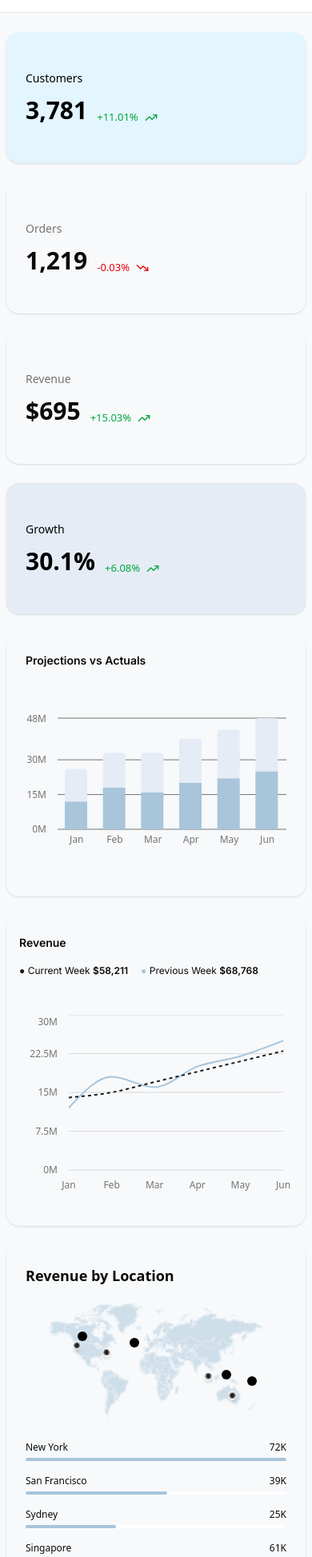
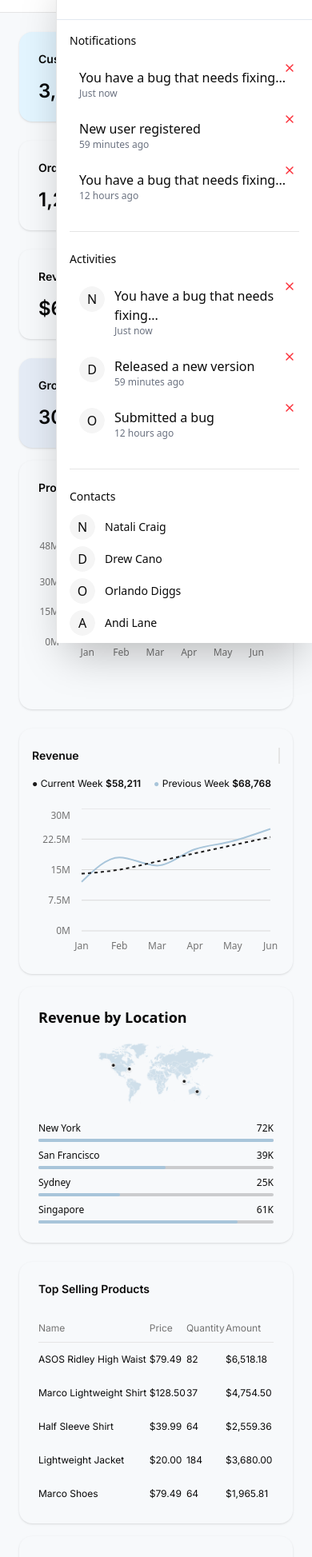
Before and after one commit to PravinSliet123/juspay-ui-assesment, a React app: page / in a window 390 px wide. Shown: the part 40-1987 px from the top of the page at 80% size. Built offline with nearby package versions, Linux system fonts and the light colour scheme; the HTML template or start-up script is replaced by a standard one.

Commit message:
mobile responsive design added

```diff
--- a/src/components/common/Header.jsx
+++ b/src/components/common/Header.jsx
@@ -24,11 +24,11 @@ export default function Header({ open, setOpen }) {
       <div className="hidden md:flex items-center gap-2 text-sm text-muted-foreground">
         <SidebarTrigger className="cursor-pointer" />
         <Star size={20} fill="#1C1C1C1A" className="cursor-pointer" />
-        <span className="font-inter font-normal text-[14px] leading-[20px] tracking-normal">
+        <span className="font-inter font-normal text-[14px] leading-[20px] tracking-normal dark:text-[#FFFFFF66] text-[#1C1C1C66] ">
           Dashboards
         </span>
         <span>/</span>
-        <span className="font-inter font-normal text-[14px] leading-[20px] tracking-normal text-[#1C1C1C]">
+        <span className="font-sans font-normal text-sm leading-[20px] text-center align-middle text-[#1C1C1C] dark:text-[#FFFFFF] ">
           Default
         </span>
       </div>
--- a/src/components/common/Notifications.jsx
+++ b/src/components/common/Notifications.jsx
@@ -64,7 +64,7 @@ export default function NotificationSidebar({ open, setOpen }) {
             animate={{ x: 0 }}
             exit={{ x: "100%" }}
             transition={{ type: "spring", stiffness: 300, damping: 30 }}
-            className="fixed top-0 right-0 h-full bg-white dark:bg-black w-80 shadow-2xl border-l flex flex-col"
+            className=" lg:relative fixed top-0 right-0 h-full bg-white dark:bg-black w-80 shadow-2xl border-l flex flex-col"
           >
             {/* Header */}
             <div className="p-4 flex justify-between items-center border-b border-slate-200">
@@ -75,7 +75,7 @@ export default function NotificationSidebar({ open, setOpen }) {
             </div>
 
             {/* Scrollable content */}
-            <div className="flex-1 overflow-y-auto max-h-screen p-4 space-y-6">
+            <div className="flex-1 overflow-y-auto h-full p-4 space-y-6">
               {/* Notifications */}
               <div>
                 <h3 className="text-sm font-medium mb-3">Notifications</h3>
--- a/src/components/ecommerce/Reports.jsx
+++ b/src/components/ecommerce/Reports.jsx
@@ -49,6 +49,7 @@ const chartConfig = {
     color: "var(--chart-2)",
   },
 };
+
 export default function ShadcnDashboard() {
   const { theme } = useTheme();
 
@@ -56,80 +57,83 @@ export default function ShadcnDashboard() {
   const mobileColor = theme === "dark" ? "#C6C7F8" : "#1C1C1C";
   return (
     <div className="min-h-screen py-4 text-foreground">
-      <div className="max-w-[1300px] mx-auto space-y-6">
+      <div className=" px-4 mx-auto space-y-6">
         {/* Top row */}
-        <div className="grid grid-cols-1 lg:grid-cols-12 gap-6 items-stretch">
+        <div className="flex w-full justify-between lg:flex-row flex-col gap-4  ">
           {/* Left small cards */}
-          <div className="grid grid-cols-1 sm:grid-cols-2 gap-6 lg:col-span-6 h-full">
+          <div className="grid grid-cols-1 sm:grid-cols-2 gap-6 lg:col-span-6 h-full w-full lg:w-1/2">
             {/* Customers */}
-            <Card className="rounded-2xl shadow-sm bg-[#E3F5FF] overflow-hidden h-full">
-              <CardContent className="p-6">
-                <p className="text-sm text-black font-medium">Customers</p>
-                <div className="mt-3 flex items-end gap-3 flex-wrap">
-                  <div className="text-3xl md:text-4xl font-extrabold text-black ">
+            <Card className="rounded-2xl shadow-sm bg-[#E3F5FF] overflow-hidden h-[112px] w-full md:w-[202px] ">
+              <CardContent className="">
+                <p className="font-inter font-semibold text-[14px] dark:text-[#1C1C1C] leading-[20px] tracking-normal">
+                  Customers
+                </p>
+                <div className="mt-3 flex items-center gap-3  ">
+                  <p className="font-inter font-semibold dark:text-[#1C1C1C] text-[24px] leading-[36px] tracking-normal">
                     3,781
-                  </div>
-                  <div className="text-sm text-muted-foreground flex items-center gap-2">
-                    <span className="text-[13px] text-green-600 dark:text-green-400">
+                  </p>
+                  <div className="text-sm flex items-center gap-2">
+                    <span className="font-inter dark:text-[#1C1C1C] font-normal text-[12px] leading-[18px] tracking-normal">
                       +11.01%
                     </span>
-                    <TrendingUp className="w-4 h-4 text-green-600 dark:text-green-400" />
+                    <TrendingUp className="font-inter dark:text-[#1C1C1C] font-normal size-[16px] leading-[18px] tracking-normal" />
                   </div>
                 </div>
               </CardContent>
             </Card>
 
             {/* Orders */}
-            <Card className="rounded-2xl shadow-sm bg-[#F7F9FB] dark:bg-[#FFFFFF0D] overflow-hidden h-full">
-              <CardContent className="p-6">
-                <div className="text-sm text-muted-foreground font-medium">
+            <Card className="bg-[#F7F9FB]rounded-2xl shadow-sm bg-[#F7F9FB] dark:bg-[#FFFFFF0D] overflow-hidden h-[112px] w-full md:w-[202px]">
+              <CardContent className="">
+                <p className="font-inter font-semibold text-[14px] leading-[20px] tracking-normal">
                   Orders
-                </div>
-                <div className="mt-3 flex items-end gap-3 flex-wrap">
-                  <div className="text-3xl md:text-4xl font-extrabold">
+                </p>
+                <div className="mt-3 flex items-center gap-3">
+                  <p className="font-inter font-semibold text-[24px] leading-[36px] tracking-normal">
                     1,219
-                  </div>
-                  <div className="text-sm text-muted-foreground flex items-center gap-2">
-                    <span className="text-[13px] text-destructive">-0.03%</span>
-                    <TrendingDown className="w-4 h-4 text-destructive" />
+                  </p>
+                  <div className=" flex items-center gap-2">
+                    <span className="font-inter font-normal text-[12px] leading-[18px] tracking-normal">
+                      -0.03%
+                    </span>
+                    <TrendingDown className="font-inter size-[16px] font-normal text-[12px] leading-[18px] tracking-normal " />
                   </div>
                 </div>
               </CardContent>
             </Card>
-
-            {/* Revenue */}
-            <Card className="rounded-2xl shadow-sm bg-[#F7F9FB] dark:bg-[#FFFFFF0D] overflow-hidden h-full">
-              <CardContent className="p-6">
-                <div className="text-sm text-muted-foreground font-medium">
+            {/* Orders */}
+            <Card className="bg-[#F7F9FB]rounded-2xl shadow-sm bg-[#F7F9FB] dark:bg-[#FFFFFF0D] overflow-hidden h-[112px] w-full md:w-[202px]">
+              <CardContent className="">
+                <p className="font-inter font-semibold text-[14px] leading-[20px] tracking-normal">
                   Revenue
-                </div>
-                <div className="mt-3 flex items-end gap-3 flex-wrap">
-                  <div className="text-3xl md:text-4xl font-extrabold">
+                </p>
+                <div className="mt-3 flex items-center gap-3">
+                  <p className="font-inter font-semibold text-[24px] leading-[36px] tracking-normal">
                     $695
-                  </div>
-                  <div className="text-sm text-muted-foreground flex items-center gap-2">
-                    <span className="text-[13px] text-green-600 dark:text-green-400">
+                  </p>
+                  <div className=" flex items-center gap-2">
+                    <span className="font-inter font-normal text-[12px] leading-[18px] tracking-normal">
                       +15.03%
                     </span>
-                    <TrendingUp className="w-4 h-4 text-green-600 dark:text-green-400" />
+                    <TrendingUp className="font-inter size-[16px] font-normal text-[12px] leading-[18px] tracking-normal " />
                   </div>
                 </div>
               </CardContent>
             </Card>
-
-            {/* Growth */}
-            <Card className="rounded-2xl shadow-sm bg-[#E5ECF6] overflow-hidden h-full">
-              <CardContent className="p-6">
-                <div className="text-sm text-black font-medium">Growth</div>
-                <div className="mt-3 flex items-end gap-3 flex-wrap">
-                  <div className="text-3xl md:text-4xl font-extrabold text-black ">
+            <Card className="rounded-2xl shadow-sm bg-[#E5ECF6] overflow-hidden h-[112px] w-full md:w-[202px] ">
+              <CardContent className="">
+                <p className="font-inter font-semibold text-[14px] dark:text-[#1C1C1C] leading-[20px] tracking-normal">
+                  Growth
+                </p>
+                <div className="mt-3 flex items-center gap-3  ">
+                  <p className="font-inter font-semibold dark:text-[#1C1C1C] text-[24px] leading-[36px] tracking-normal">
                     30.1%
-                  </div>
-                  <div className="text-sm text-muted-foreground flex items-center gap-2">
-                    <span className="text-[13px] text-green-600 dark:text-green-400">
+                  </p>
+                  <div className="text-sm flex items-center gap-2">
+                    <span className="font-inter dark:text-[#1C1C1C] font-normal text-[12px] leading-[18px] tracking-normal">
                       +6.08%
                     </span>
-                    <TrendingUp className="w-4 h-4 text-green-600 dark:text-green-400" />
+                    <TrendingUp className="font-inter dark:text-[#1C1C1C] font-normal size-[16px] leading-[18px] tracking-normal" />
                   </div>
                 </div>
               </CardContent>
@@ -137,16 +141,16 @@ export default function ShadcnDashboard() {
           </div>
 
           {/* Right projection chart */}
-          <div className="lg:col-span-6 h-full">
+          <div className="lg:col-span-6 md:h-[252px] w-full lg:w-1/2 ">
             <Card className="rounded-2xl w-full shadow-sm overflow-hidden h-full bg-[#F7F9FB] dark:bg-[#FFFFFF0D] ">
               <CardHeader>
-                <CardTitle className="font-inter font-semibold text-[14px] leading-[20px] tracking-[0%]">
+                <CardTitle className="font-inter font-semibold text-[14px] leading-[20px] tracking-normal">
                   Projections vs Actuals
                 </CardTitle>
               </CardHeader>
               <CardContent className="p-6 h-full w-full">
                 <div className="h-full">
-                  <ChartContainer className={`h-full`} config={chartConfig}>
+                  <ChartContainer className={`h-full w-full`} config={chartConfig}>
                     <BarChart
                       data={chartData}
                       margin={{ top: 8, right: 0, left: 0, bottom: 6 }}
@@ -246,13 +250,13 @@ export default function ShadcnDashboard() {
         </div>
 
         {/* Larger revenue chart */}
-        <div className="flex flex-col lg:flex-row lg:gap-6 w-full">
+        <div className="flex flex-col lg:h-[318px] h-auto lg:flex-row lg:gap-6 w-full  ">
           {/* Left - Revenue Chart */}
-          <div className="lg:flex-[2] flex mb-6 lg:mb-0">
+          <div className="lg:flex-[2] w-full lg:w-[70%] flex  ">
             <Card className="rounded-2xl w-full shadow-sm bg-[#F7F9FB] dark:bg-[#FFFFFF0D] flex flex-col flex-1">
-              <CardHeader className="pb-0 px-4 sm:px-6">
+              <CardHeader className="pb-0 px-4 h-[20%]  sm:px-6">
                 <div className="flex flex-col sm:flex-row sm:items-center gap-4 sm:gap-6">
-                  <CardTitle className="font-inter font-semibold text-[14px] leading-[20px] tracking-normal">
+                  <CardTitle className="font-inter font-semibold text-[14px] leading-[20px] tracking-normal pr-5 border-r-[2px] ">
                     Revenue
                   </CardTitle>
                   <div className="flex flex-wrap gap-4">
@@ -278,8 +282,8 @@ export default function ShadcnDashboard() {
                 </div>
               </CardHeader>
 
-              <CardContent className="p-0 flex-1">
-                <div className="h-64 sm:h-72 md:h-80 lg:h-full w-full p-4 sm:p-6">
+              {/* <CardContent className="p-0 flex-1"> */}
+                <div className=" h-[80%] px-4 ">
                   <ChartContainer
                     className="h-full w-full"
                     config={chartConfig}
@@ -330,40 +334,36 @@ export default function ShadcnDashboard() {
                     </ResponsiveContainer>
                   </ChartContainer>
                 </div>
-              </CardContent>
+              {/* </CardContent> */}
             </Card>
           </div>
 
           {/* Right - Revenue By Location */}
-          <div className="lg:flex-[1] flex">
-            <div className="rounded-2xl shadow-sm h-full bg-[#F7F9FB] dark:bg-[#FFFFFF0D] p-6 flex flex-col w-full">
+          <div className=" md:w-full lg:mt-0 mt-4  w-full lg:w-[30%] lg:flex-[1] flex h-full ">
+            <div className="rounded-2xl shadow-sm h-full bg-[#F7F9FB] dark:bg-[#FFFFFF0D] p-6  flex flex-col w-full">
               <h2 className="text-lg font-semibold mb-4">
                 Revenue by Location
               </h2>
 
               {/* Map Section */}
-              <div className="relative w-full h-40 sm:h-52 md:h-64 lg:h-48 mb-4">
+              <div className="relative justify-center items-center flex w-full mb-4">
                 <img
                   src={"/images/WorldMap.png"}
                   alt="World Map"
-                  className="w-full h-full object-contain rounded"
+                  className=" w-[154px] h-[84px]  rounded"
                 />
-                {/* Dots */}
-                <span className="absolute w-3 h-3 bg-black rounded-full top-[25%] left-[20%]"></span>
-                <span className="absolute w-3 h-3 bg-black rounded-full top-[30%] left-[40%]"></span>
-                <span className="absolute w-3 h-3 bg-black rounded-full top-[55%] left-[75%]"></span>
-                <span className="absolute w-3 h-3 bg-black rounded-full top-[60%] left-[85%]"></span>
+
               </div>
 
               {/* Revenue bars */}
-              <div className="space-y-4 flex-1">
+              <div className="space-y-2 flex-1">
                 {revenueData.map((item) => (
                   <div key={item.city}>
                     <div className="flex justify-between font-sans font-normal text-[12px] leading-[18px] tracking-[0%] mb-1">
                       <span>{item.city}</span>
                       <span>{Math.round(item.value / 1000)}K</span>
                     </div>
-                    <div className="h-1 w-full bg-white rounded-full">
+                    <div className="h-1 w-full bg-[#1C1C1C33] dark:bg-[#A8C5DA]/[0.5] rounded-full">
                       <div
                         className="h-1 bg-[#A8C5DA] rounded-full"
                         style={{ width: `${(item.value / maxValue) * 100}%` }}
--- a/src/components/ecommerce/TopSellingProducts.jsx
+++ b/src/components/ecommerce/TopSellingProducts.jsx
@@ -1,25 +1,29 @@
 "use client";
 
 import React from "react";
-import {
-  Card,
-  CardHeader,
-  CardTitle,
-  CardContent,
-} from "@/components/ui/card";
-import {
-  ResponsiveContainer,
-  PieChart,
-  Pie,
-  Cell,
-  Tooltip,
-} from "recharts";
+import { Card, CardHeader, CardTitle, CardContent } from "@/components/ui/card";
+import { ResponsiveContainer, PieChart, Pie, Cell, Tooltip } from "recharts";
 
 const products = [
-  { name: "ASOS Ridley High Waist", price: "$79.49", qty: 82, amount: "$6,518.18" },
-  { name: "Marco Lightweight Shirt", price: "$128.50", qty: 37, amount: "$4,754.50" },
+  {
+    name: "ASOS Ridley High Waist",
+    price: "$79.49",
+    qty: 82,
+    amount: "$6,518.18",
+  },
+  {
+    name: "Marco Lightweight Shirt",
+    price: "$128.50",
+    qty: 37,
+    amount: "$4,754.50",
+  },
   { name: "Half Sleeve Shirt", price: "$39.99", qty: 64, amount: "$2,559.36" },
-  { name: "Lightweight Jacket", price: "$20.00", qty: 184, amount: "$3,680.00" },
+  {
+    name: "Lightweight Jacket",
+    price: "$20.00",
+    qty: 184,
+    amount: "$3,680.00",
+  },
   { name: "Marco Shoes", price: "$79.49", qty: 64, amount: "$1,965.81" },
 ];
 
@@ -43,34 +47,51 @@ const CustomTooltip = ({ active, payload }) => {
   );
 };
 
-
 export default function DashboardSection() {
   return (
-    <div className="grid grid-cols-1 lg:grid-cols-12 gap-6 w-full">
-
+    <div className="flex flex-col lg:h-[336px] h-auto lg:flex-row lg:gap-6 w-full ">
       {/* Left Section - Table */}
-      <Card className="lg:col-span-8 bg-[#F7F9FB] dark:bg-[#FFFFFF0D]  rounded-2xl shadow-sm">
+      <div className="lg:flex-[2] w-full lg:w-[70%] flex  ">
+        <Card className="pb-4 w-full h-full bg-[#F7F9FB] dark:bg-[#FFFFFF0D]  rounded-2xl shadow-sm">
           <CardHeader>
-          <CardTitle>Top Selling Products</CardTitle>
+            <CardTitle className="font-inter font-semibold text-[14px] leading-[20px] tracking-normal">
+              Top Selling Products
+            </CardTitle>
           </CardHeader>
           <CardContent>
             <div className="overflow-x-auto">
               <table className="w-full text-sm">
                 <thead className="border-b">
                   <tr className="text-left text-muted-foreground">
-                  <th className="pb-2 font-medium">Name</th>
-                  <th className="pb-2 font-medium">Price</th>
-                  <th className="pb-2 font-medium">Quantity</th>
-                  <th className="pb-2 font-medium">Amount</th>
+                    <th className="pb-2 font-inter font-normal text-[12px] leading-[18px] tracking-normal">
+                      Name
+                    </th>
+                    <th className="pb-2 font-inter font-normal text-[12px] leading-[18px] tracking-normal">
+                      Price
+                    </th>
+                    <th className="pb-2 font-inter font-normal text-[12px] leading-[18px] tracking-normal">
+                      Quantity
+                    </th>
+                    <th className="pb-2 font-inter font-normal text-[12px] leading-[18px] tracking-normal">
+                      Amount
+                    </th>
                   </tr>
                 </thead>
                 <tbody>
                   {products.map((p, i) => (
-                  <tr key={i} className="border-b last:border-0">
-                    <td className="py-3">{p.name}</td>
-                    <td>{p.price}</td>
-                    <td>{p.qty}</td>
-                    <td>{p.amount}</td>
+                    <tr key={i} className="">
+                      <td className="font-inter font-normal text-[12px] leading-[18px] tracking-normal py-3 ">
+                        {p.name}
+                      </td>
+                      <td className="font-inter font-normal text-[12px] leading-[18px] tracking-normal py-3 ">
+                        {p.price}
+                      </td>
+                      <td className="font-inter font-normal text-[12px] leading-[18px] tracking-normal py-3 ">
+                        {p.qty}
+                      </td>
+                      <td className="font-inter font-normal text-[12px] leading-[18px] tracking-normal py-3 ">
+                        {p.amount}
+                      </td>
                     </tr>
                   ))}
                 </tbody>
@@ -78,51 +99,66 @@ export default function DashboardSection() {
             </div>
           </CardContent>
         </Card>
+      </div>
 
       {/* Right Section - Chart */}
-      <Card className="lg:col-span-4 bg-[#F7F9FB] dark:bg-[#FFFFFF0D] rounded-2xl shadow-sm flex flex-col">
+        <div className=" md:w-full lg:mt-0 mt-4  w-full lg:w-[30%] lg:flex-[1] flex h-full ">
+      <Card className="w-full h-full bg-[#F7F9FB] dark:bg-[#FFFFFF0D] rounded-2xl shadow-sm flex flex-col">
         <CardHeader>
-          <CardTitle>Total Sales</CardTitle>
+          <CardTitle className="font-inter font-semibold text-[14px] leading-[20px] tracking-normal">
+            Total Sales
+          </CardTitle>
         </CardHeader>
         <CardContent className="flex flex-col items-center justify-center flex-1">
-          <ResponsiveContainer width="100%" height={200}>
+          <ResponsiveContainer width="100%" height={130}>
             <PieChart className=" border-none ">
-
               <Pie
                 data={salesData}
                 cx="50%"
                 cy="50%"
-                innerRadius={60}
-                outerRadius={80}
+                innerRadius={40}
+                outerRadius={60}
                 dataKey="value"
-                // cornerRadius={5}
-
+                cornerRadius={5}
+                paddingAngle={5}
               >
                 {salesData.map((entry, index) => (
-                  <Cell key={`cell-${index}`} fill={entry.color} className=" rounded-md " />
+                  <Cell
+                    key={`cell-${index}`}
+                    fill={entry.color}
+                    className=" rounded-md "
+                  />
                 ))}
               </Pie>
-              <Tooltip  content={<CustomTooltip/>}  />
+              <Tooltip content={<CustomTooltip />} />
             </PieChart>
           </ResponsiveContainer>
 
           {/* Legend */}
           <div className="mt-4 space-y-2 w-full">
             {salesData.map((item) => (
-              <div key={item.name} className="flex justify-between items-center text-sm">
+              <div
+                key={item.name}
+                className="flex justify-between items-center text-sm"
+              >
                 <div className="flex items-center gap-2">
                   <span
                     className="inline-block w-3 h-3 rounded-full"
                     style={{ backgroundColor: item.color }}
                   ></span>
+                  <span className="font-inter font-normal text-[12px] leading-[18px] tracking-normal">
                     {item.name}
+                  </span>
                 </div>
-                <span className="font-medium">${item.value.toFixed(2)}</span>
+                <span className="font-inter font-normal text-[12px] leading-[18px] tracking-normal">
+                  ${item.value.toFixed(2)}
+                </span>
               </div>
             ))}
           </div>
         </CardContent>
       </Card>
       </div>
+    </div>
   );
 }
--- a/src/components/layout/Layout.jsx
+++ b/src/components/layout/Layout.jsx
@@ -6,7 +6,7 @@ import Header from "../common/Header";
 import NotificationSidebar from "../common/Notifications";
 
 function Layout() {
-  const [open, setOpen] = useState(false);
+  const [open, setOpen] = useState(true);
   const sidebarRef = useRef(null);
 
   useEffect(() => {
```
Lines whose indentation alone changed are shown as unchanged.
